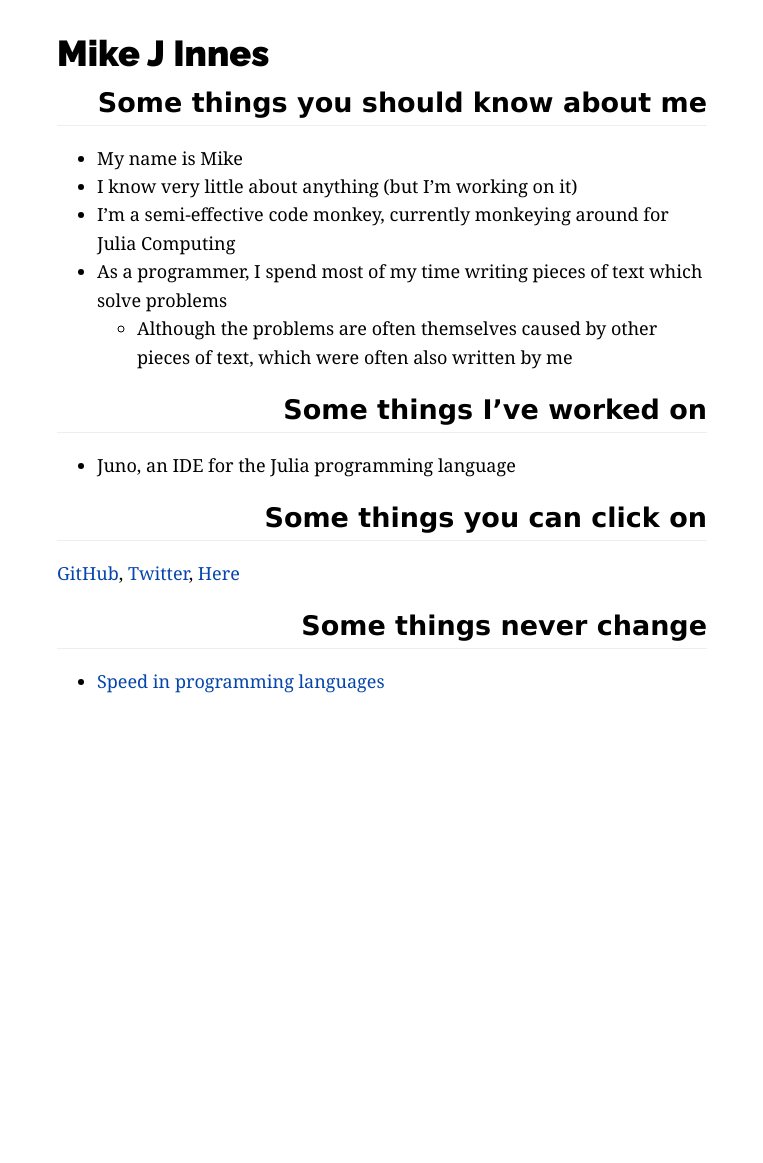
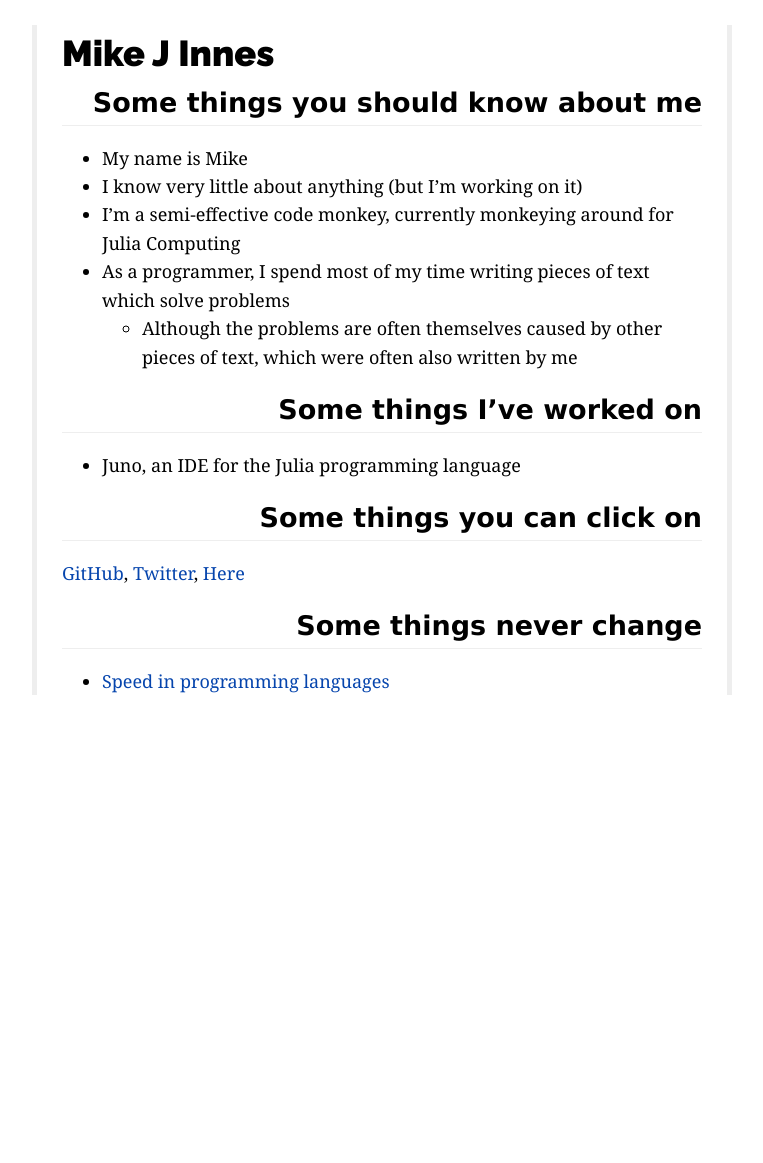
Before and after one commit to MikeInnes/mikeinnes.github.io, a Jekyll site: the page built from index.md, in a window 1280 px wide. Shown: the whole page, without its empty margins (258-1021 px from the left). Built offline with Jekyll 4.4.1, drawn with Linux system fonts in a browser that asks for light colours.

Commit message:
home page border

```diff
--- a/_layouts/page.html
+++ b/_layouts/page.html
@@ -1,6 +1,6 @@
 ---
 layout: common
 ---
-<div class="padded">
+<div class="padded bordered">
   {{content}}
 </div>
```
